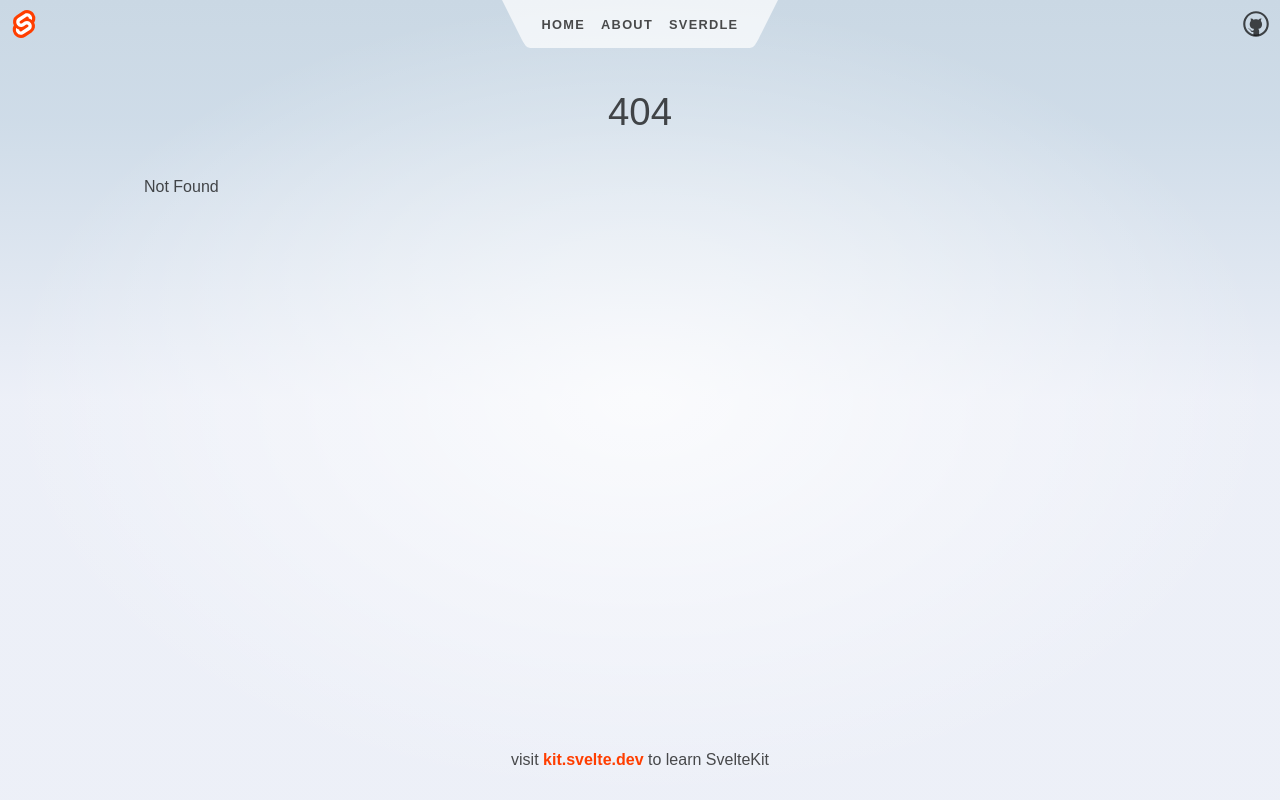
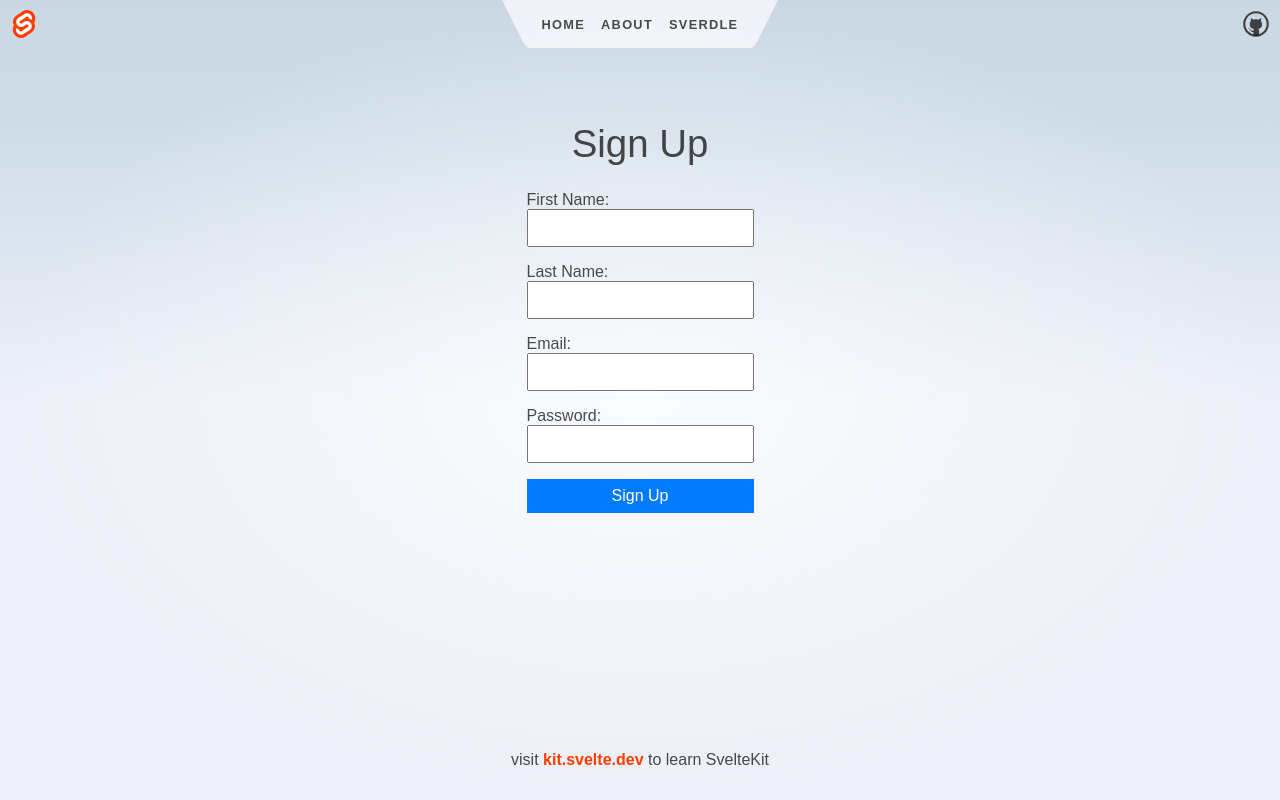
Before and after one commit to toofarm/jobmate, a SvelteKit app in the folder frontend/: page /sign-up in a window 1280 px wide. Before the commit this address had no page. Built offline with nearby package versions, Linux system fonts and the light colour scheme.

Commit message:
sub out auth flow

```diff
--- a/frontend/package.json
+++ b/frontend/package.json
@@ -30,5 +30,8 @@
 		"typescript": "^5.0.0",
 		"vite": "^5.0.3"
 	},
-	"type": "module"
+	"type": "module",
+	"dependencies": {
+		"axios": "^1.6.7"
+	}
 }
--- a/frontend/src/routes/+layout.svelte
+++ b/frontend/src/routes/+layout.svelte
@@ -1,5 +1,5 @@
 <script>
-	import Header from './Header.svelte';
+	import Header from '../components/Header.svelte';
 	import './styles.css';
 </script>
 
--- a/frontend/src/routes/+page.svelte
+++ b/frontend/src/routes/+page.svelte
@@ -1,5 +1,5 @@
 <script>
-	import Counter from './Counter.svelte';
+	import Counter from '../components/Counter.svelte';
 	import welcome from '$lib/images/svelte-welcome.webp';
 	import welcome_fallback from '$lib/images/svelte-welcome.png';
 </script>
--- /dev/null
+++ b/frontend/src/routes/sign-up/+page.svelte
@@ -0,0 +1,79 @@
+<script lang="ts">
+	import axios, { AxiosError } from 'axios';
+
+	let email = '';
+	let password = '';
+	let firstName = '';
+	let lastName = '';
+	let error = '';
+
+	async function signUp() {
+		try {
+			const response = await axios.post('/api/sign-up', { email, password, firstName, lastName });
+			console.log('Sign up successful:', response.data);
+		} catch (err) {
+			if (err instanceof AxiosError) error = err.response?.data.message;
+		}
+	}
+</script>
+
+<main>
+	<h1>Sign Up</h1>
+	{#if error}
+		<p style="color: red;">{error}</p>
+	{/if}
+	<form on:submit|preventDefault={signUp}>
+		<label>
+			First Name:
+			<input type="text" bind:value={firstName} required />
+		</label>
+		<label>
+			Last Name:
+			<input type="text" bind:value={lastName} required />
+		</label>
+		<label>
+			Email:
+			<input type="email" bind:value={email} required />
+		</label>
+		<label>
+			Password:
+			<input type="password" bind:value={password} required />
+		</label>
+		<button type="submit">Sign Up</button>
+	</form>
+</main>
+
+<style>
+	main {
+		max-width: 400px;
+		margin: 0 auto;
+		padding: 2rem;
+	}
+
+	h1 {
+		text-align: center;
+	}
+
+	form {
+		display: flex;
+		flex-direction: column;
+		gap: 1rem;
+	}
+
+	label {
+		display: flex;
+		flex-direction: column;
+	}
+
+	input {
+		padding: 0.5rem;
+	}
+
+	button {
+		padding: 0.5rem 1rem;
+		background-color: #007bff;
+		color: #fff;
+		border: none;
+		cursor: pointer;
+	}
+</style>
--- a/frontend/svelte.config.js
+++ b/frontend/svelte.config.js
@@ -11,8 +11,15 @@ const config = {
 		// adapter-auto only supports some environments, see https://kit.svelte.dev/docs/adapter-auto for a list.
 		// If your environment is not supported or you settled on a specific environment, switch out the adapter.
 		// See https://kit.svelte.dev/docs/adapters for more information about adapters.
-		adapter: adapter()
+		adapter: adapter(),
+		alias: {
+			$components: './src/components',
+			$lib: './src/lib',
+			$stores: './src/stores',
+			$utils: './src/utils',
+		},
 	}
-};
+}
+
 
 export default config;
```
Also changed, not shown: frontend/src/routes/about/+page.svelte (deleted, +0 -26 lines), frontend/src/routes/about/+page.ts (deleted, +0 -9 lines), frontend/src/routes/login/+page.svelte (added, +39 -0 lines), frontend/src/stores/user.ts (added, +10 -0 lines), frontend/src/components/Counter.svelte (renamed from frontend/src/routes/Counter.svelte), frontend/src/components/Header.svelte (renamed from frontend/src/routes/Header.svelte), 1 other file (tests, documents, lock files or other folders).
